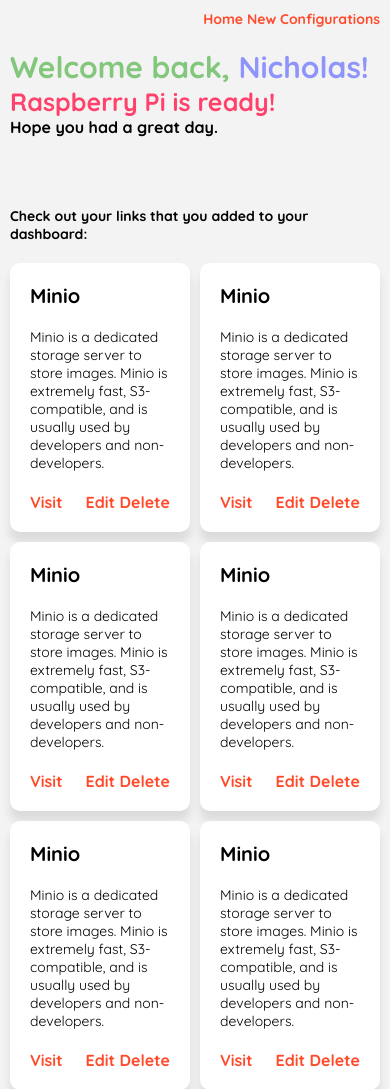
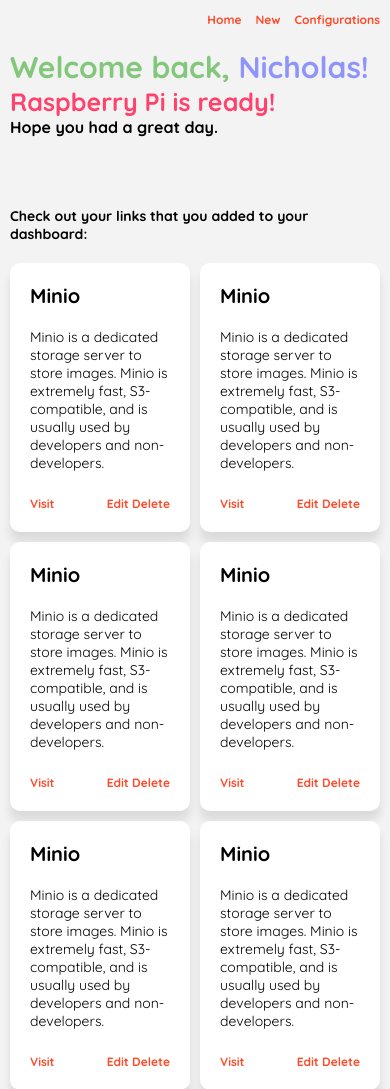
Before and after one commit to lauslim12/raspberry-iot-dashboard, a Flask app: page / in a window 390 px wide. Shown: the top 1089 px of the page. Run offline with Flask 2, Linux system fonts and the light colour scheme.

Commit message:
feat: Add header responsiveness

```diff
--- a/app/static/css/style.css
+++ b/app/static/css/style.css
@@ -107,6 +107,7 @@
   color: var(--color-secondary-light);
   text-decoration: none;
   font-weight: 700;
+  font-size: inherit;
 }
 
 .link-text:hover {
@@ -268,6 +269,14 @@
   margin-bottom: 2rem;
 }
 
+.header__link {
+  display: inline-block;
+}
+
+.header__link:not(:first-child) {
+  padding-left: 1rem;
+}
+
 .footer {
   margin-top: 2rem;
   font-size: 1.2rem;
@@ -333,4 +342,8 @@
   .welcome-message-sub {
     font-size: 2.5rem;
   }
+
+  .link-text {
+    font-size: 1.2rem;
+  }
 }
--- a/app/templates/header.html
+++ b/app/templates/header.html
@@ -1,3 +1,11 @@
-<a class="link-text" href="#" rel="noopener noreferrer">Home</a>
-<a class="link-text" href="#" rel="noopener noreferrer">New</a>
-<a class="link-text" href="#" rel="noopener noreferrer">Configurations</a>
+<div class="header__link">
+  <a class="link-text" href="{{ url_for('views_blueprint.home') }}" rel="noopener noreferrer">Home</a>
+</div>
+
+<div class="header__link">
+  <a class="link-text header__link" href="{{ url_for('views_blueprint.new') }}" rel="noopener noreferrer">New</a>
+</div>
+
+<div class="header__link">
+  <a class="link-text header__link" href="#" rel="noopener noreferrer">Configurations</a>
+</div>
```
